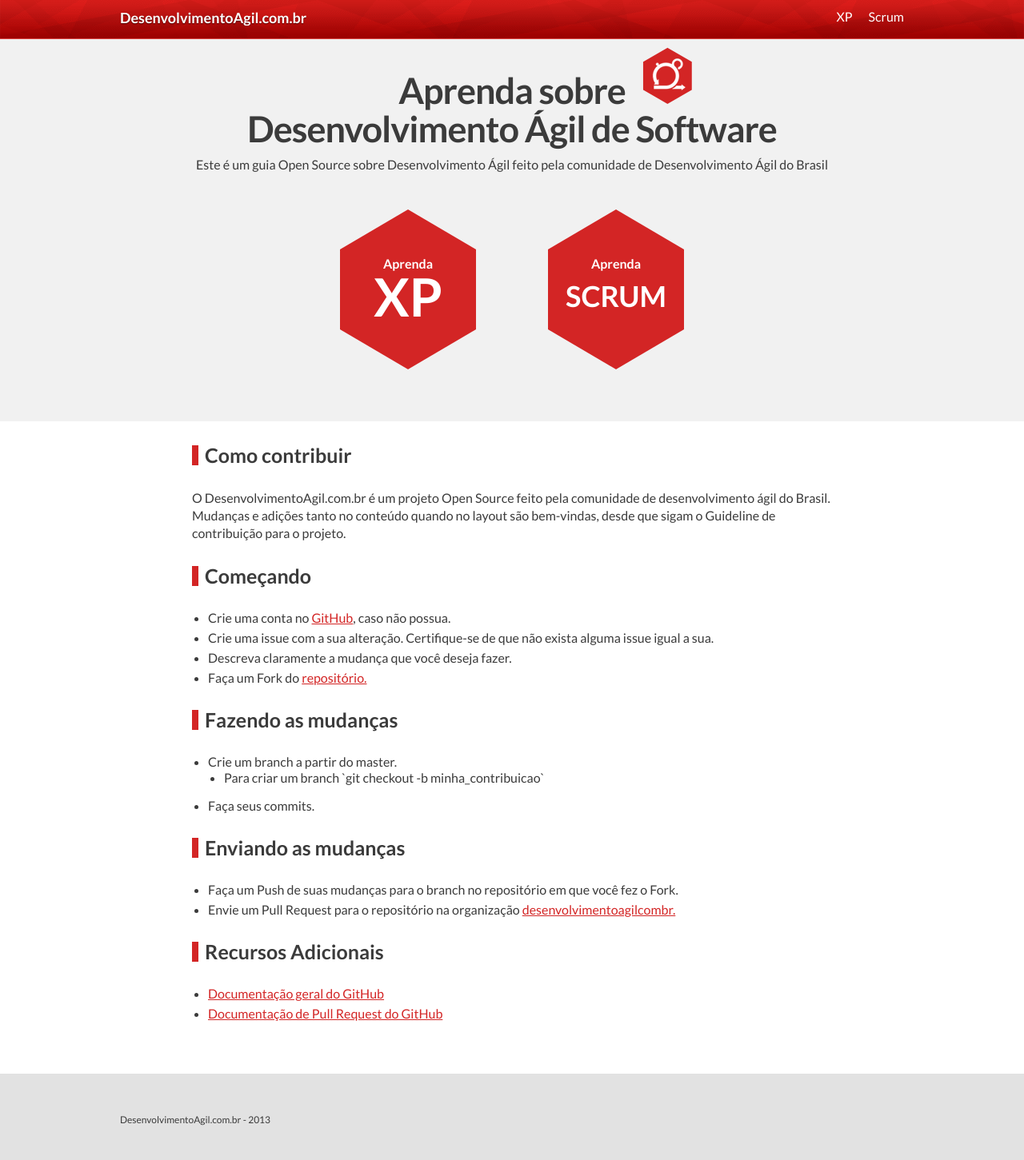
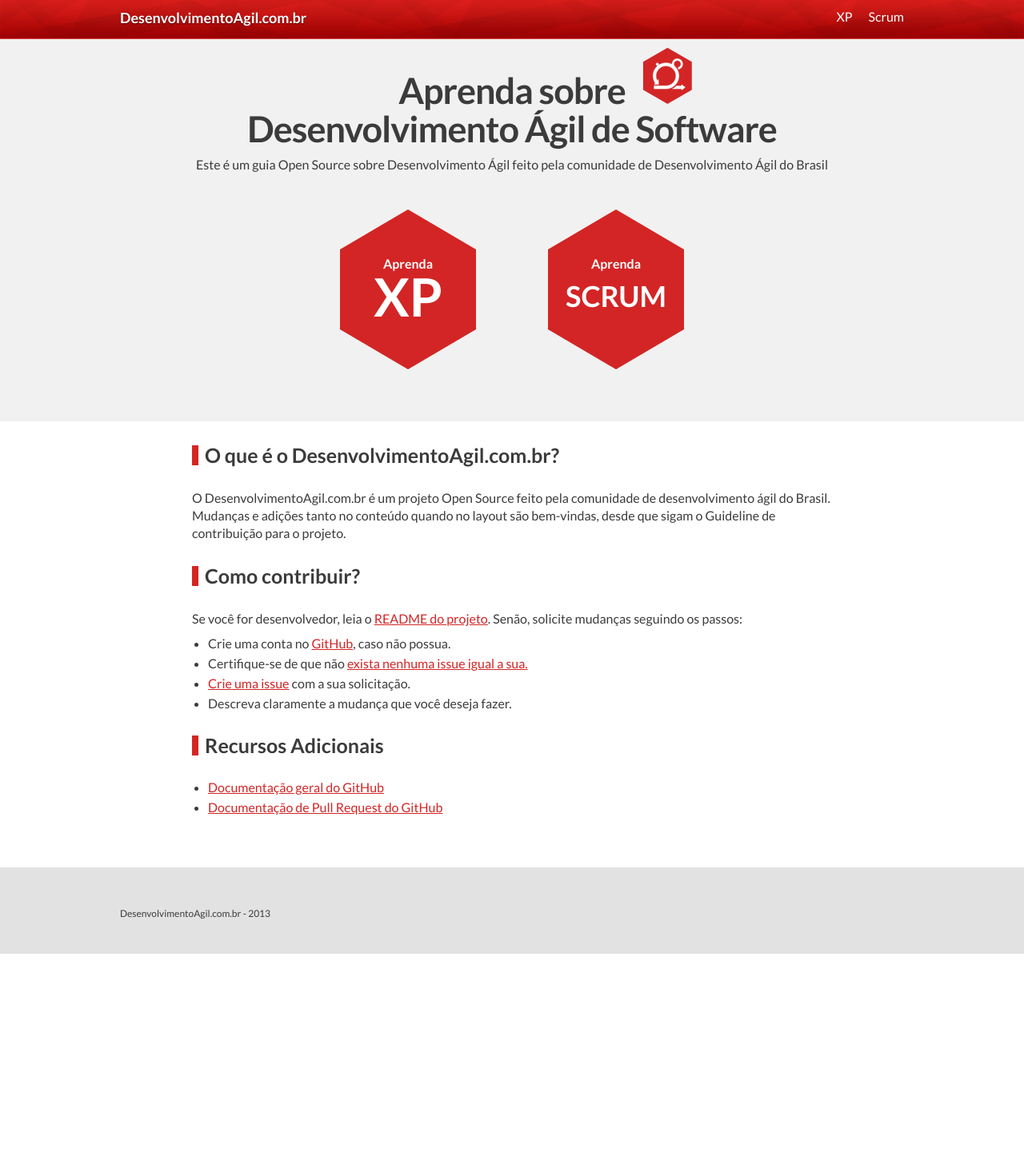
Before and after one commit to desenvolvimentoagilcombr/desenvolvimentoagilcombr.github.com, a Jekyll site: the page built from index.html, in a window 1280 px wide. Shown: the whole page at 80% size. Built offline with Jekyll 4.4.1, drawn with Linux system fonts in a browser that asks for light colours; Markdown is read by kramdown in place of the engine named in the settings; after the commit the page ends 1193 px from its top, so only the background shows below that.

Commit message:
Improves instructions to contribute

```diff
--- a/_includes/contribute.html
+++ b/_includes/contribute.html
@@ -1,30 +1,16 @@
 <article id="contribute" class="center">
-  <h1>Como contribuir</h1>
+  <h1>O que é o DesenvolvimentoAgil.com.br?</h1>
 
   <p>O DesenvolvimentoAgil.com.br é um projeto Open Source feito pela comunidade de desenvolvimento ágil do Brasil. Mudanças e adições tanto no conteúdo quando no layout são bem-vindas, desde que sigam o Guideline de contribuição para o projeto.</p>
 
-  <h2>Começando</h2>
+  <h2>Como contribuir?</h2>
 
+  <p>Se você for desenvolvedor, leia o <a href="https://github.com/desenvolvimentoagilcombr/desenvolvimentoagilcombr.github.com">README do projeto</a>. Senão, solicite mudanças seguindo os passos:</p>
   <ul>
-  <li>Crie uma conta no <a href="https://github.com/signup/free">GitHub</a>, caso não possua.</li>
-  <li>Crie uma issue com a sua alteração. Certifique-se de que não exista alguma issue igual a sua.</li>
-  <li>Descreva claramente a mudança que você deseja fazer.</li>
-  <li>Faça um Fork do <a target="_blank" href="https://github.com/desenvolvimentoagilcombr/desenvolvimentoagilcombr.github.com" title="Repositório no Github">repositório.</a></li>
-  </ul>
-
-  <h2>Fazendo as mudanças</h2>
-
-  <ul>
-  <li>Crie um branch a partir do master.
-  <ul><li>Para criar um branch `git checkout -b minha_contribuicao`</li></ul></li>
-  <li>Faça seus commits.</li>
-  </ul>
-
-  <h2>Enviando as mudanças</h2>
-
-  <ul>
-  <li>Faça um Push de suas mudanças para o branch no repositório em que você fez o Fork.</li>
-  <li>Envie um Pull Request para o repositório na organização <a target="_blank" href="https://github.com/desenvolvimentoagilcombr/desenvolvimentoagilcombr.github.com" title="Repositório no Github">desenvolvimentoagilcombr.</a></li>
+    <li>Crie uma conta no <a href="https://github.com/signup/free">GitHub</a>, caso não possua.</li>
+    <li>Certifique-se de que não <a href="https://github.com/desenvolvimentoagilcombr/desenvolvimentoagilcombr.github.com/issues">exista nenhuma issue igual a sua.</a></li>
+    <li><a href="https://github.com/desenvolvimentoagilcombr/desenvolvimentoagilcombr.github.com/issues/new">Crie uma issue</a> com a sua solicitação.</li>
+    <li>Descreva claramente a mudança que você deseja fazer.</li>
   </ul>
 
   <h1>Recursos Adicionais</h1>
```
Also changed, not shown: README.md (added), 1 other file.
